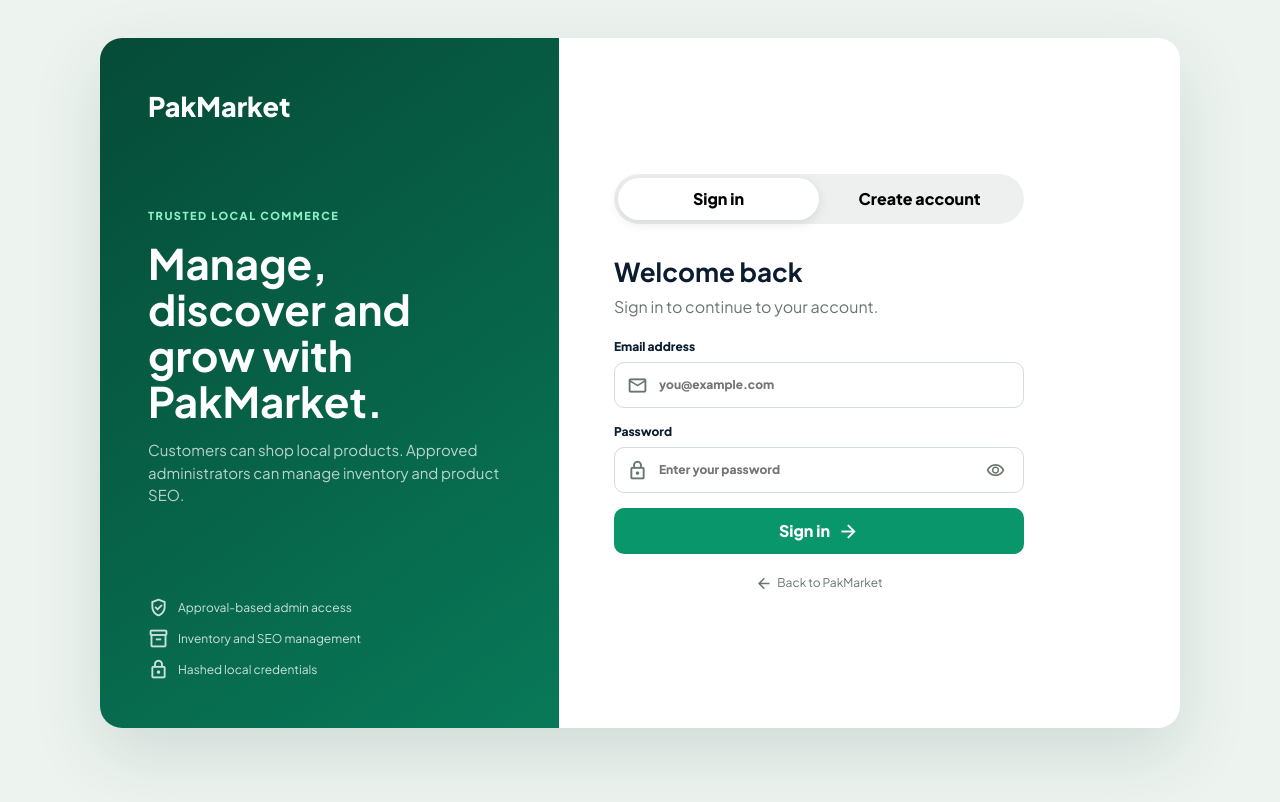
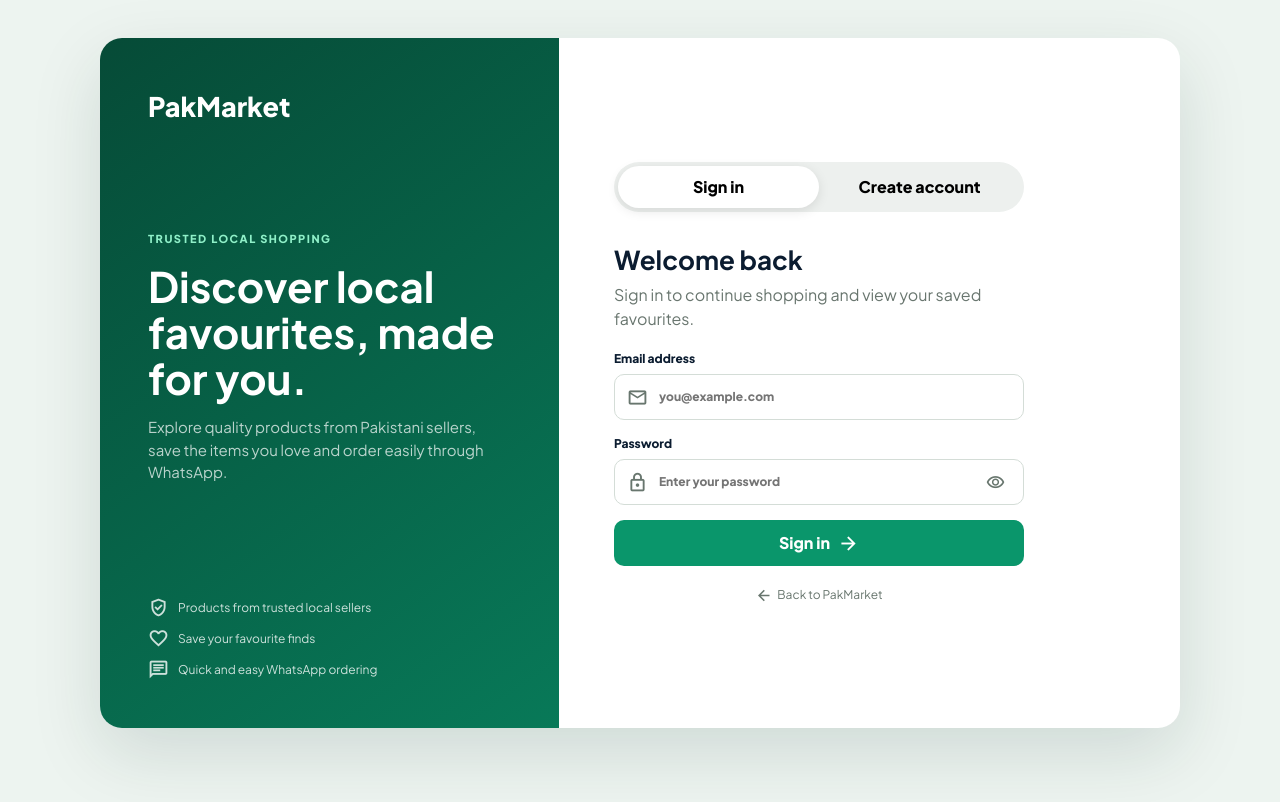
Before and after one commit to M-AmmarHamza/shah-decorator, a website built with Vite: page auth.html in a window 1280 px wide. Built offline with nearby package versions, Linux system fonts and the light colour scheme; some packages are replaced by stand-ins of ours; no server answers; the database is empty.

Commit message:
Refine customer account messaging

```diff
--- a/auth.html
+++ b/auth.html
@@ -13,25 +13,25 @@
       <section class="auth-brand-panel">
         <a href="index.html" class="auth-brand">PakMarket</a>
         <div>
-          <span>Trusted local commerce</span>
-          <h1>Manage, discover and grow with PakMarket.</h1>
+          <span>Trusted local shopping</span>
+          <h1>Discover local favourites, made for you.</h1>
           <p>
-            Customers can shop local products. Approved administrators can
-            manage inventory and product SEO.
+            Explore quality products from Pakistani sellers, save the items
+            you love and order easily through WhatsApp.
           </p>
         </div>
         <ul>
           <li>
             <span class="material-symbols-outlined">verified_user</span
-            >Approval-based admin access
+            >Products from trusted local sellers
           </li>
           <li>
-            <span class="material-symbols-outlined">inventory_2</span>Inventory
-            and SEO management
+            <span class="material-symbols-outlined">favorite</span>Save your
+            favourite finds
           </li>
           <li>
-            <span class="material-symbols-outlined">lock</span>Hashed local
-            credentials
+            <span class="material-symbols-outlined">chat</span>Quick and easy
+            WhatsApp ordering
           </li>
         </ul>
       </section>
@@ -45,7 +45,7 @@
         <form class="auth-form active" data-auth-form="signin">
           <div class="auth-heading">
             <h2>Welcome back</h2>
-            <p>Sign in to continue to your account.</p>
+            <p>Sign in to continue shopping and view your saved favourites.</p>
           </div>
           <label
             >Email address
@@ -83,7 +83,7 @@
         <form class="auth-form" data-auth-form="signup">
           <div class="auth-heading">
             <h2>Create your account</h2>
-            <p>Admin accounts require Super Admin approval.</p>
+            <p>Join PakMarket to save favourites and enjoy easier shopping.</p>
           </div>
           <fieldset>
             <legend>I'm joining as</legend>
@@ -97,13 +97,13 @@
                 /><span
                   ><i class="material-symbols-outlined">person</i
                   ><strong>Customer</strong
-                  ><small>Shop products and contact sellers.</small></span
+                  ><small>Discover, save and order local products.</small></span
                 ></label
               ><label
                 ><input type="radio" name="role" value="admin" /><span
                   ><i class="material-symbols-outlined">admin_panel_settings</i
                   ><strong>Admin</strong
-                  ><small>Manage products after approval.</small></span
+                  ><small>Apply for approved store administration.</small></span
                 ></label
               >
             </div>
```
